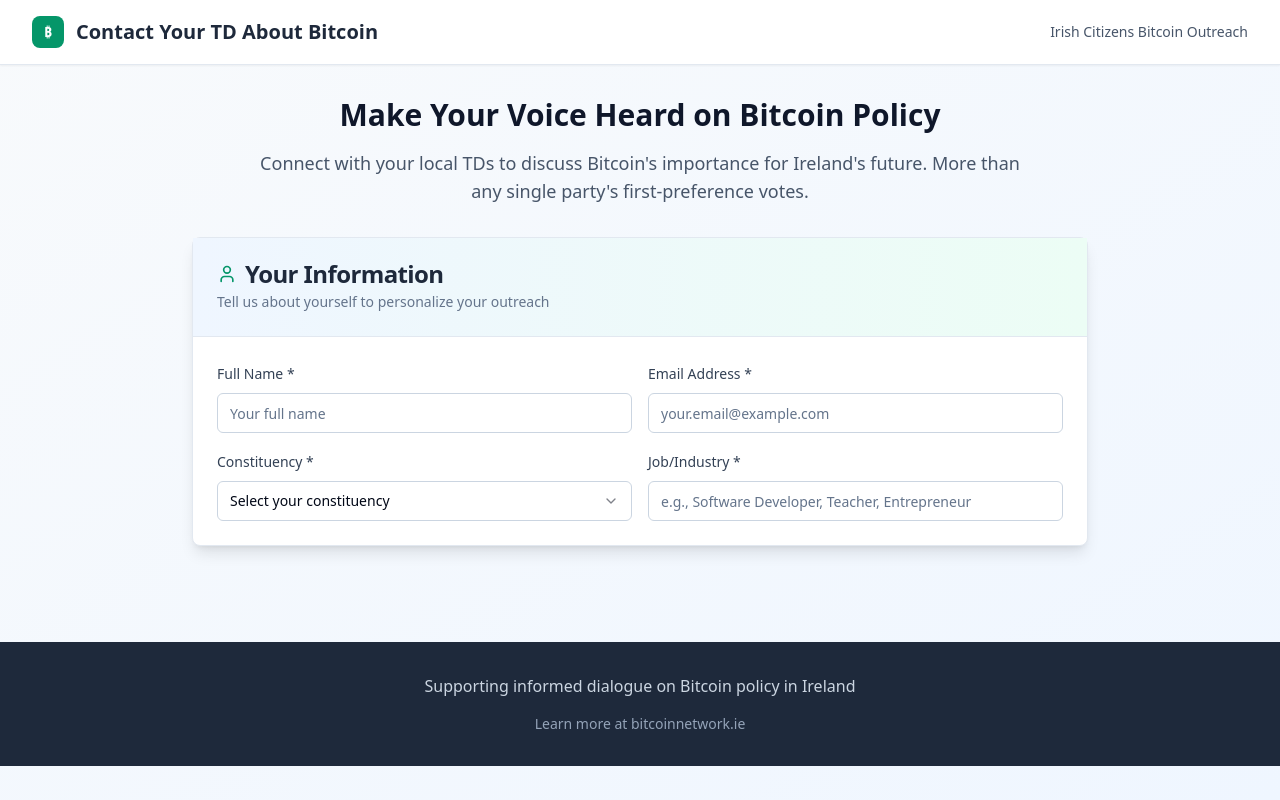
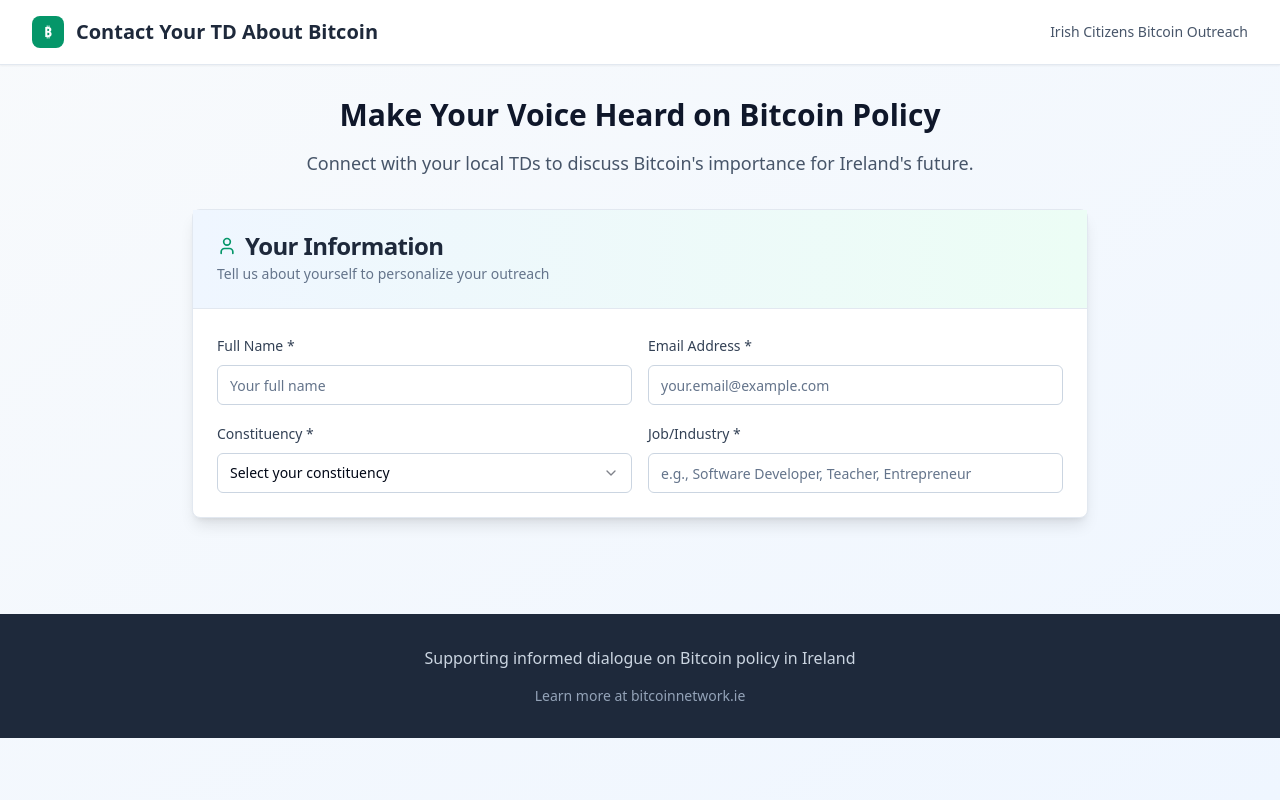
Before and after one commit to Bitcoin-Network-Ireland/bitcoin-ireland-action, a React (Vite) app: page / in a window 1280 px wide. Built offline with nearby package versions, Linux system fonts and the light colour scheme.

Commit message:
Remove subheading text
Removes the text "More than any single party's first-preference votes." from the subheading on the index page.

```diff
--- a/src/pages/Index.tsx
+++ b/src/pages/Index.tsx
@@ -1,4 +1,3 @@
-
 import { TDOutreachForm } from "@/components/TDOutreachForm";
 
 const Index = () => {
@@ -29,7 +28,6 @@ const Index = () => {
           </h2>
           <p className="text-lg text-slate-600 max-w-3xl mx-auto">
             Connect with your local TDs to discuss Bitcoin's importance for Ireland's future.
-            More than any single party's first-preference votes.
           </p>
         </div>
 
```
